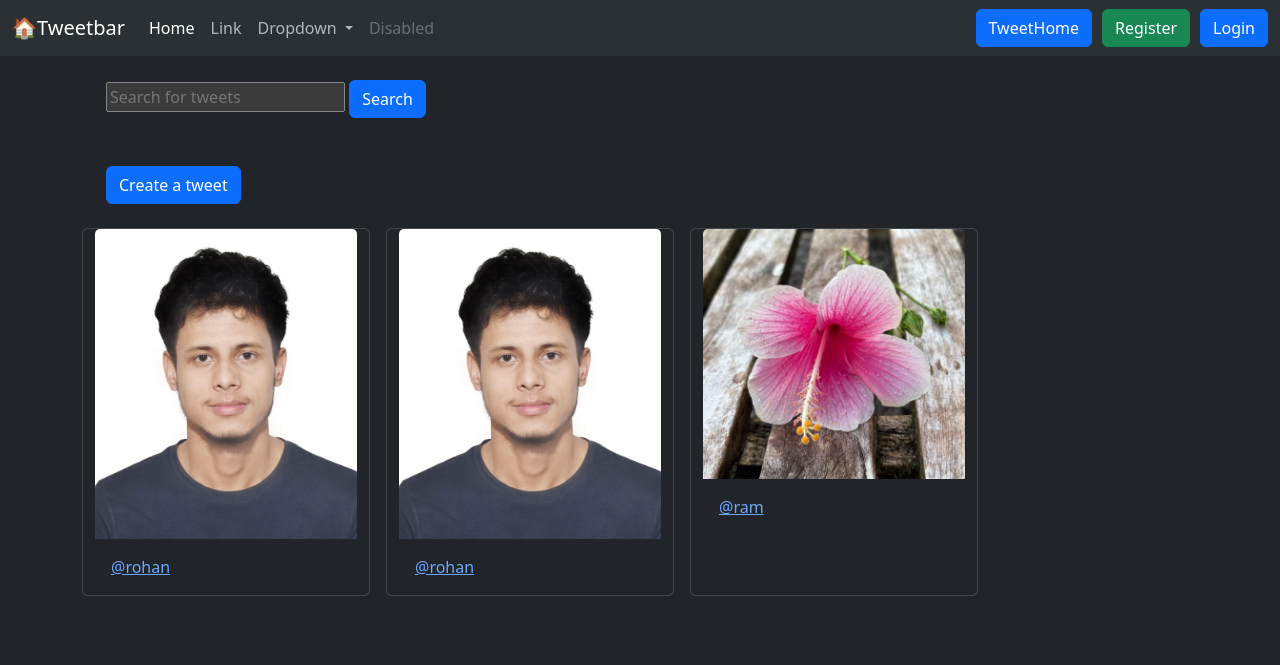
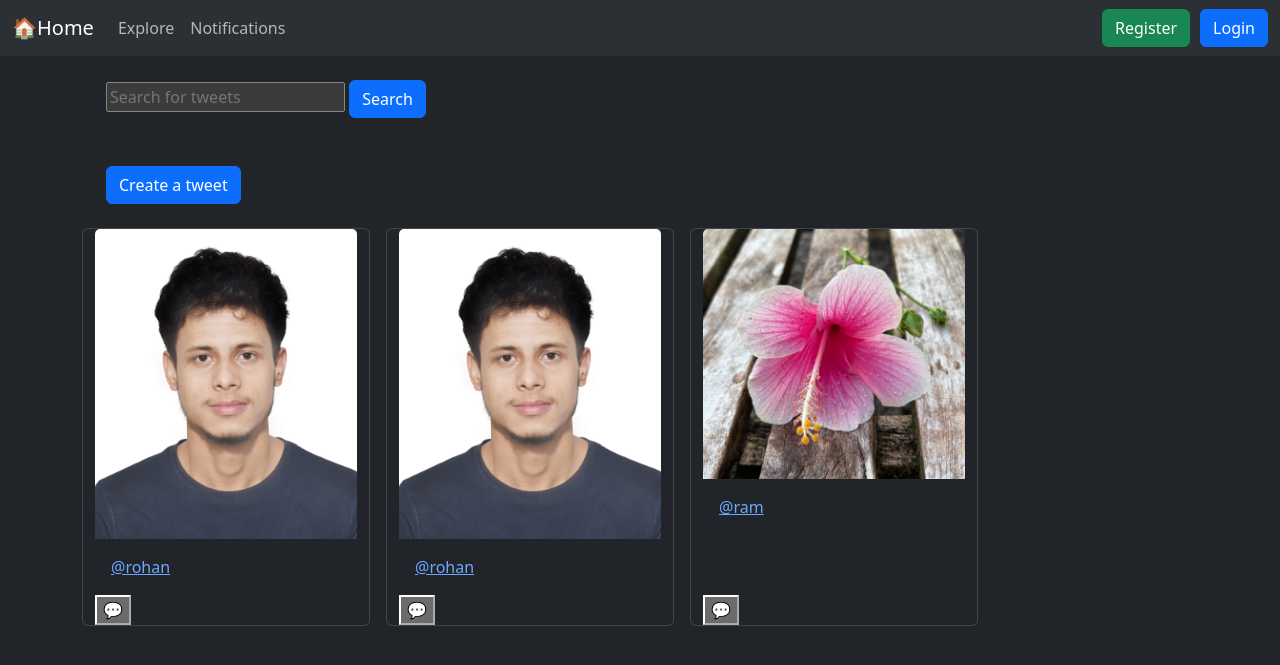
Before and after one commit to Rohan-Basnet/tweet_app, a Django app: page / in a window 1280 px wide. Shown: the top 665 px of the page. Run offline with Django 5.2, Linux system fonts and the light colour scheme; data comes from the database, SQL or seed files in the repository; both versions use the stored data as it was after the commit.

Commit message:
create comments section

```diff
--- a/templates/base.html
+++ b/templates/base.html
@@ -18,40 +18,26 @@
 <body>
     <nav class="navbar navbar-expand-lg bg-body-tertiary">
   <div class="container-fluid">
-    <a class="navbar-brand" href="{% url 'tweet_list' %}">🏠Tweetbar</a>
+    <a class="navbar-brand" href="{% url 'tweet_list' %}">🏠Home</a>
     <button class="navbar-toggler" type="button" data-bs-toggle="collapse" data-bs-target="#navbarSupportedContent" aria-controls="navbarSupportedContent" aria-expanded="false" aria-label="Toggle navigation">
       <span class="navbar-toggler-icon"></span>
     </button>
     <div class="collapse navbar-collapse" id="navbarSupportedContent">
       <ul class="navbar-nav me-auto mb-2 mb-lg-0">
         <li class="nav-item">
-          <a class="nav-link active" aria-current="page" href="{% url 'tweet_list' %}">Home</a>
+          <a class="nav-link" href="#">Explore</a>
         </li>
         <li class="nav-item">
-          <a class="nav-link" href="#">Link</a>
-        </li>
-        <li class="nav-item dropdown">
-          <a class="nav-link dropdown-toggle" href="#" role="button" data-bs-toggle="dropdown" aria-expanded="false">
-            Dropdown
+          <a class="nav-link" href="#">
+            Notifications
           </a>
-          <ul class="dropdown-menu">
-            <li><a class="dropdown-item" href="#">Action</a></li>
-            <li><a class="dropdown-item" href="#">Another action</a></li>
-            <li><hr class="dropdown-divider"></li>
-            <li><a class="dropdown-item" href="#">Something else here</a></li>
-          </ul>
-        </li>
-        <li class="nav-item">
-          <a class="nav-link disabled" aria-disabled="true">Disabled</a>
         </li>
       </ul>
-      {% comment %} <form class="d-flex" role="search">
-        <input class="form-control me-2" type="search" placeholder="Search" aria-label="Search"/>
-        <button class="btn btn-outline-success" type="submit">Search</button> {% endcomment %}
 
        </form>
-        <a href="{% url 'tweet_list' %}" class="btn btn-primary" style="margin-left: 10px;">TweetHome</a>
+        {% comment %} <a href="{% url 'tweet_list' %}" class="btn btn-primary" style="margin-left: 10px;">TweetHome</a> {% endcomment %}
        {% if user.is_authenticated %}
+        <p>👤{{user.username}}</p>
         <form action="{% url 'logout' %}" method="post">
         <button class="btn btn-danger" type="submit" style="margin-left: 10px;">Logout</button>
         {% csrf_token %}
@@ -65,7 +51,8 @@
     </div>
   </div>
 </nav>
-    <div class="container">
+
+  <div class="container">
         {% block content %}
         <h1>Welcome to Tweet root app</h1>
 
--- a/tweet/models.py
+++ b/tweet/models.py
@@ -7,7 +7,7 @@ class Tweet(models.Model):
     image=models.ImageField(upload_to='photos/',blank=True,null=True)
     created_at=models.DateTimeField(auto_now_add=True)#creates the timestamp once when the object is created
     updated_at=models.DateTimeField(auto_now=True)# updates the timestamp everytime object is saved
-
+    # comments=models.TextField(max_length=200,blank=True,null=True)
     def __str__(self):
         return f'{self.user.username} - {self.text[:50]}'
 
--- a/tweet/templates/tweet_list.html
+++ b/tweet/templates/tweet_list.html
@@ -37,8 +37,14 @@
             {% if tweet.user == user %}
             <a href="{% url 'tweet_edit' tweet.id %}" class="btn btn-primary ">Edit tweet</a>
             <a href="{% url 'tweet_delete' tweet.id %}" class="btn btn-danger">Delete tweet</a>
+
             {% endif %}
+
         </div>
+         <form action="{% url 'comments_view' tweet.id %}">
+            {% csrf_token %}
+            <button type="submit">💬</button>
+         </form>
         </div>
 
     {% endfor %}
--- a/tweet/urls.py
+++ b/tweet/urls.py
@@ -9,5 +9,6 @@ urlpatterns = [
     path('<int:tweet_id>/edit/', views.tweet_edit, name='tweet_edit'),
     path('<int:tweet_id>/delete/', views.tweet_delete, name='tweet_delete'),
     path('register/', views.register, name='register'),
-    path('profile/<str:username>/', views.profile_view, name='profile_view')
+    path('profile/<str:username>/', views.profile_view, name='profile_view'),
+    path('<int:tweet_id>/comments/', views.comments_view, name='comments_view'),
 ]
--- a/tweet/views.py
+++ b/tweet/views.py
@@ -74,3 +74,9 @@ def profile_view(request, username):
     profile=get_object_or_404(Profile,user=user)
     tweet_count=Tweet.objects.filter(user=user).count()
     return render(request,'profile_view.html',{'user':user, 'profile':profile,'bio':profile.bio,'tweet_count':tweet_count})
+
+def comments_view(request, tweet_id):
+    tweet= get_object_or_404(Tweet, pk=tweet_id)
+    comments= tweet.comments.all()
+
+    return render(request, 'comments.html', {'tweet': tweet, 'comments': comments})
```
Also changed, not shown: tweet/templates/comments.html (added, +16 -0 lines), db.sqlite3.
